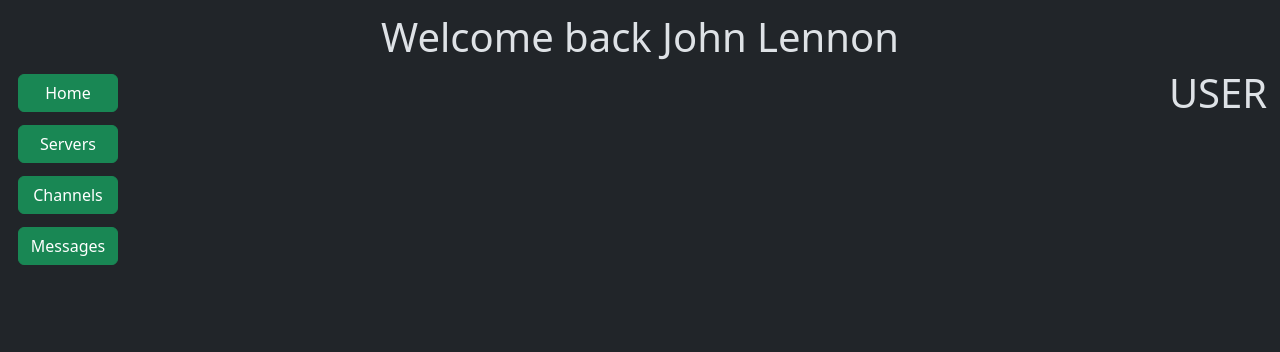
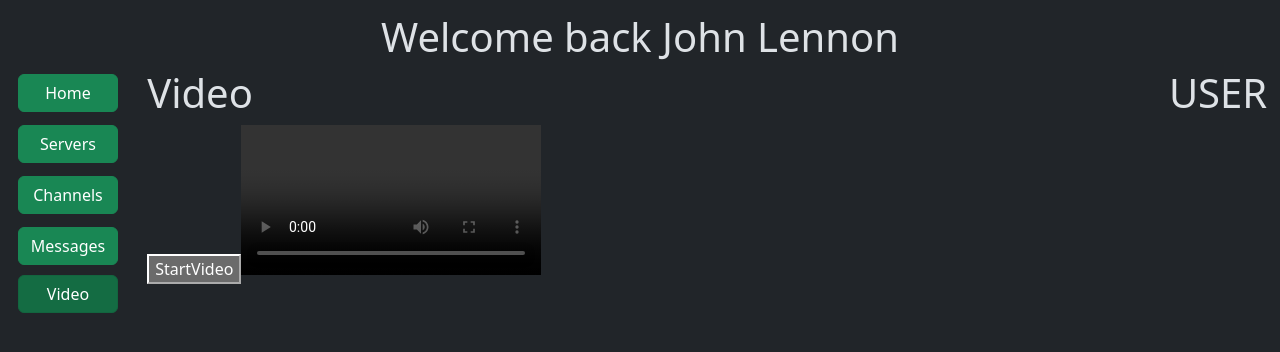
Before and after one commit to michalkossakowski/WelcomeBackJohnLennon, a Nuxt app: page /video in a window 1280 px wide. Shown: the top 352 px of the page. Built offline with nearby package versions, Linux system fonts and the light colour scheme.

Commit message:
przejmowanie kamery

```diff
--- /dev/null
+++ b/components/videoTalk.vue
@@ -0,0 +1,40 @@
+<template>
+    <div id="availableCameras"></div>
+    <button id="webCamButton">StartVideo</button>
+    <video id="localVideo" autoplay playsinline controls="false"></video>
+</template>
+<script>
+    import { nextTick  } from 'vue';
+    export default {
+    setup() {
+        let webCamButton
+        nextTick(() => {
+            webCamButton = document.getElementById('webCamButton');
+            webCamButton.onclick = async () => {
+            try {
+                console.log('Start');
+                const constraints = {'video': true, 'audio': true};
+                const stream = await navigator.mediaDevices.getUserMedia(constraints);
+                const videoElement = document.getElementById('localVideo');
+                videoElement.srcObject = stream;
+            } catch(error) {
+                console.error('Error opening video camera.', error);
+            }
+        }
+        });
+
+        async function getConnectedDevices(type) {
+            const devices = await navigator.mediaDevices.enumerateDevices();
+            return devices.filter(device => device.kind === type)
+        }
+
+        const videoCameras = getConnectedDevices('videoinput');
+        console.log('Cameras found:', videoCameras);
+
+    return {
+        webCamButton,
+        getConnectedDevices,
+    };
+  }
+};
+</script>
--- a/layouts/default.vue
+++ b/layouts/default.vue
@@ -35,6 +35,13 @@
             >
             Messages
             </NuxtLink>
+            <NuxtLink
+            to="/video"
+            class="btn btn-success"
+            :class="{ active: $route.path === '/video' }"
+            >
+            Video
+            </NuxtLink>
         </nav>
 
         <div>
--- /dev/null
+++ b/pages/video.vue
@@ -0,0 +1,6 @@
+<template>
+    <div>
+        <h1>Video</h1>
+        <videoTalk />
+    </div>
+</template>
```
Also changed, not shown: 1 other file (tests, documents, lock files or other folders).
